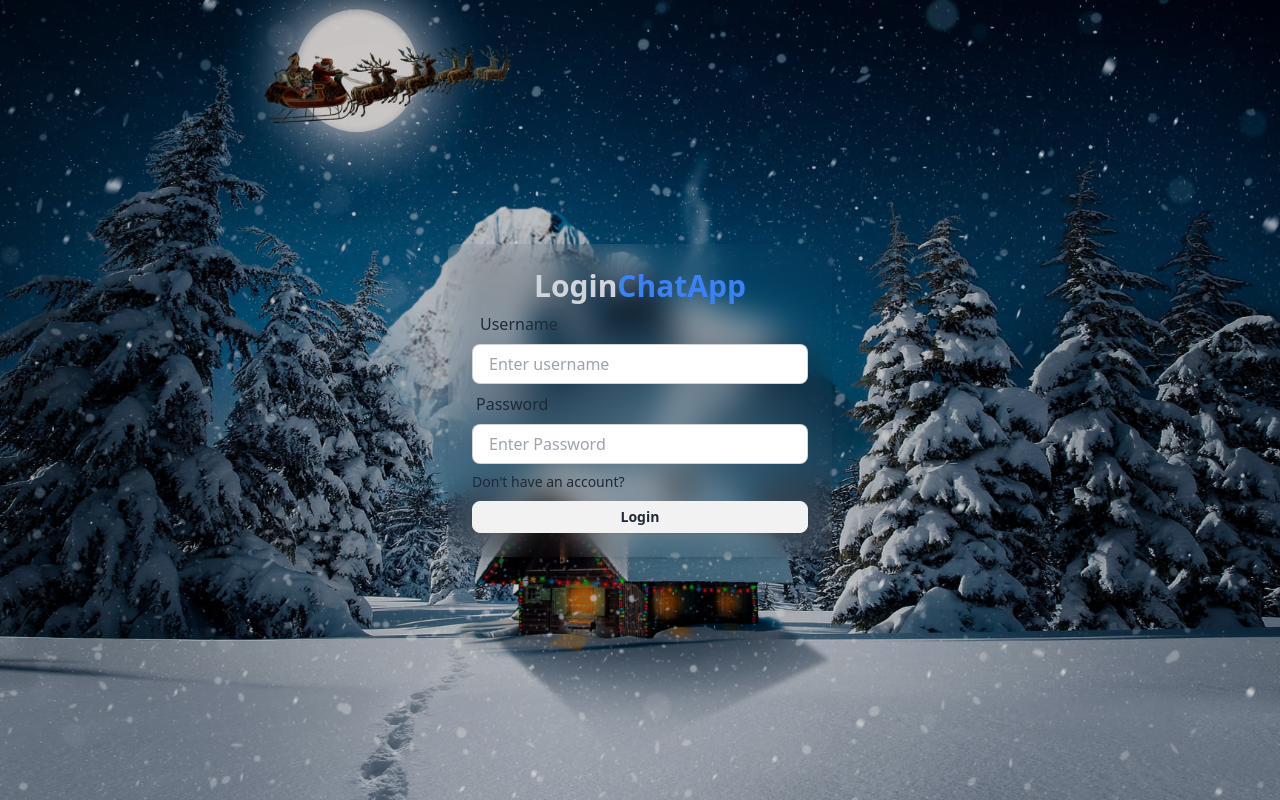
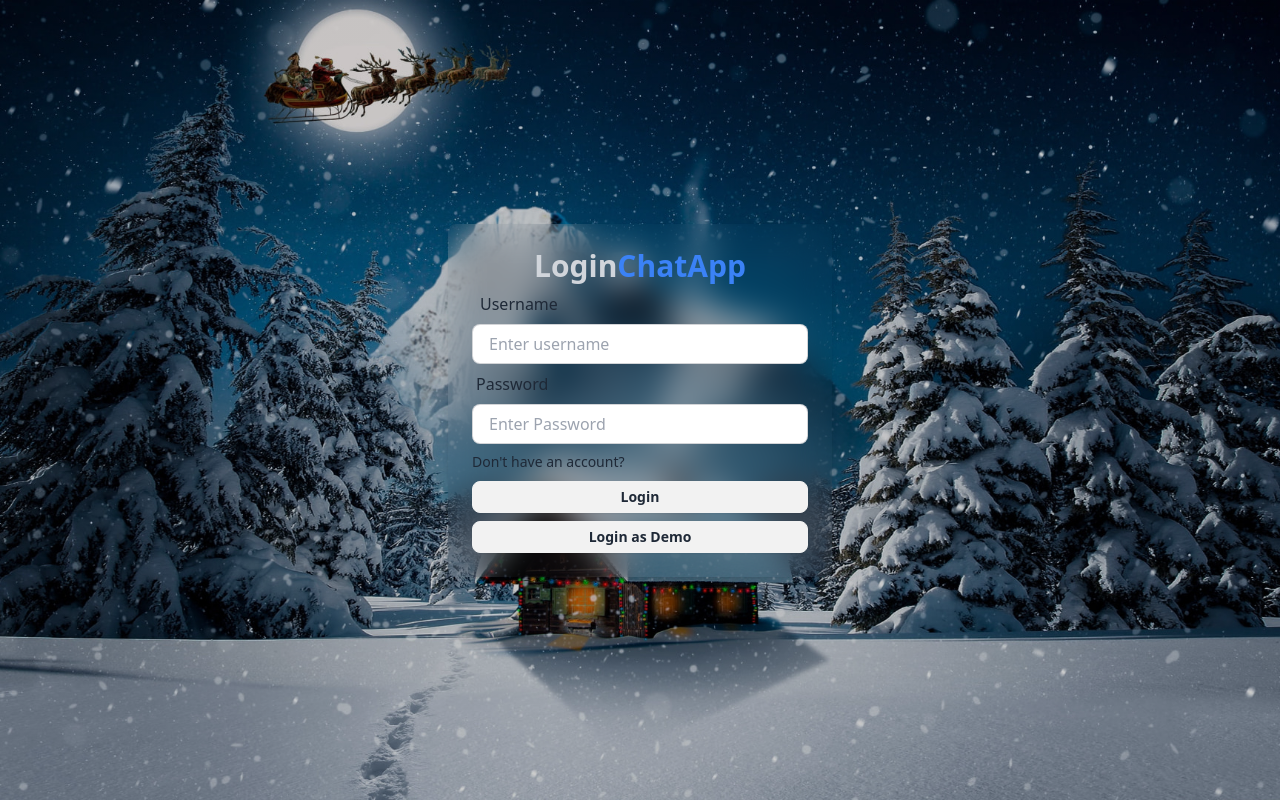
Before and after one commit to Rahulrajanand/ChatSphere, a React (Vite) app in the folder frontend/: page /login in a window 1280 px wide. Built offline with nearby package versions, Linux system fonts and the light colour scheme.

Commit message:
demo login added

```diff
--- a/frontend/src/pages/login/Login.jsx
+++ b/frontend/src/pages/login/Login.jsx
@@ -55,6 +55,14 @@ const Login = () => {
             {loading ? <span className="loading loading-spinner"></span> : "Login" }
 
         </button>
+        <button className="btn btn-block btn-sm mt-2"
+            onClick={() => {
+              login.setValue('email', 'demo@example.com');
+              login.setValue('password', '123456');
+            }}
+          >
+            Login as Demo
+          </button>
       </div>
      </form>
     </div>
```
Also changed, not shown: 1 other file (tests, documents, lock files or other folders).
